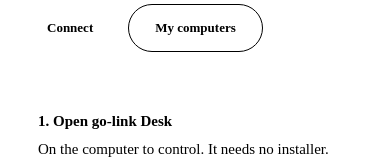
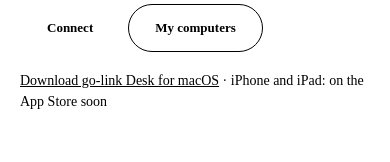
Before and after one commit to lordbasex/go-link-desk, a React (Vite) app in the folder frontend/apps/web/: page / in a window 390 px wide. Shown: the part 283-445 px from the top of the page. Built offline with nearby package versions, Linux system fonts and the light colour scheme; no server answers.

Commit message:
web: download go-link Desk for macOS from the landing page; mobile/ios: the App Store screenshots uploader

```diff
--- a/frontend/apps/web/src/i18n/en.ts
+++ b/frontend/apps/web/src/i18n/en.ts
@@ -16,6 +16,8 @@
     text: "The other computer runs go-link Desk and shows a code. Type it here to see and control its screen. Nothing to install on this side.",
     connect: "Connect",
     devices: "My computers",
+    downloadMac: "Download go-link Desk for macOS",
+    iosSoon: "iPhone and iPad: on the App Store soon",
     steps: [
       { title: "1. Open go-link Desk", text: "On the computer to control. It needs no installer." },
       { title: "2. Read the code", text: "Nine digits, shown in its window." },
--- a/frontend/apps/web/src/i18n/es.ts
+++ b/frontend/apps/web/src/i18n/es.ts
@@ -14,6 +14,8 @@
     text: "La otra computadora abre go-link Desk y muestra un código. Escribilo acá para ver y controlar su pantalla. De este lado no se instala nada.",
     connect: "Conectar",
     devices: "Mis equipos",
+    downloadMac: "Descargar go-link Desk para macOS",
+    iosSoon: "iPhone y iPad: pronto en la App Store",
     steps: [
       { title: "1. Abrí go-link Desk", text: "En la computadora a controlar. No necesita instalador." },
       { title: "2. Leé el código", text: "Nueve dígitos, en su ventana." },
--- a/frontend/apps/web/src/i18n/pt.ts
+++ b/frontend/apps/web/src/i18n/pt.ts
@@ -14,6 +14,8 @@
     text: "O outro computador abre o go-link Desk e mostra um código. Digite-o aqui para ver e controlar a tela. Nada para instalar deste lado.",
     connect: "Conectar",
     devices: "Meus computadores",
+    downloadMac: "Baixar o go-link Desk para macOS",
+    iosSoon: "iPhone e iPad: em breve na App Store",
     steps: [
       { title: "1. Abra o go-link Desk", text: "No computador a controlar. Não precisa de instalador." },
       { title: "2. Leia o código", text: "Nove dígitos, na janela dele." },
--- a/frontend/apps/web/src/pages/LandingPage.tsx
+++ b/frontend/apps/web/src/pages/LandingPage.tsx
@@ -17,6 +17,11 @@
             {t.landing.devices}
           </Link>
         </div>
+        <p className="get-apps muted">
+          <a href="https://github.com/lordbasex/go-link-desk/releases/latest">{t.landing.downloadMac}</a>
+          {" · "}
+          {t.landing.iosSoon}
+        </p>
       </section>
       <ol className="steps">
         {t.landing.steps.map((s) => (
--- a/frontend/apps/web/src/styles/global.css
+++ b/frontend/apps/web/src/styles/global.css
@@ -99,6 +99,8 @@
 .hero { display: flex; flex-direction: column; gap: 18px; max-width: 640px; }
 .hero-title { margin: 0; font-family: var(--font-title); font-size: clamp(30px, 6vw, 48px); line-height: 1.1; }
 .hero-text { margin: 0; font-size: 17px; color: var(--color-text-2); }
+.get-apps { font-size: 14px; }
+.get-apps a { color: var(--color-accent-text); }
 .steps { display: grid; grid-template-columns: repeat(auto-fit, minmax(220px, 1fr)); gap: 16px; margin: 40px 0 0; padding: 0; list-style: none; }
 .step { padding: 18px; border-radius: var(--radius-card); background: var(--color-surface); border: 1px solid var(--color-border); }
 .step-title { margin: 0 0 6px; font-size: 15px; font-weight: 600; }
```
Also changed, not shown: 2 other files (tests, documents, lock files or other folders).
